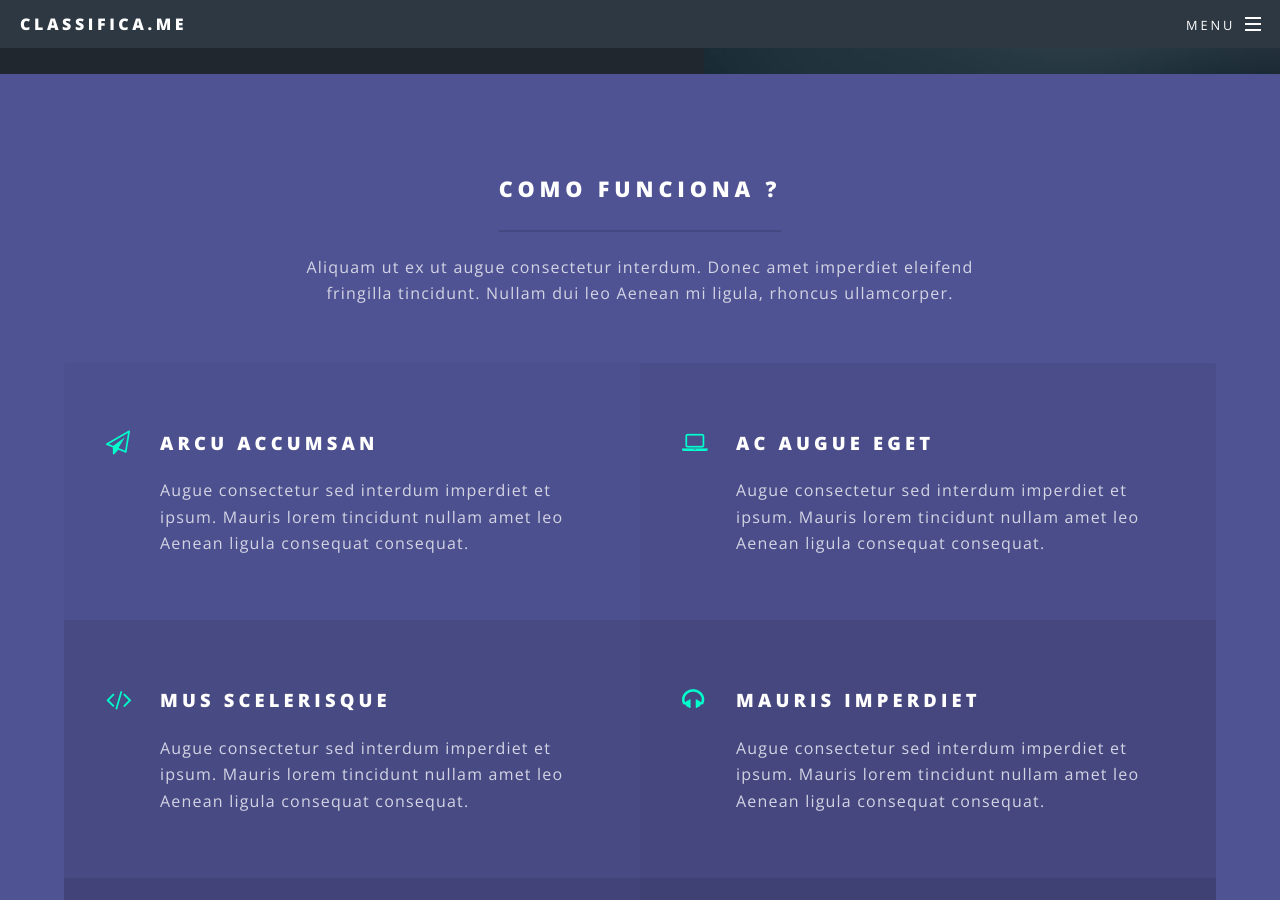
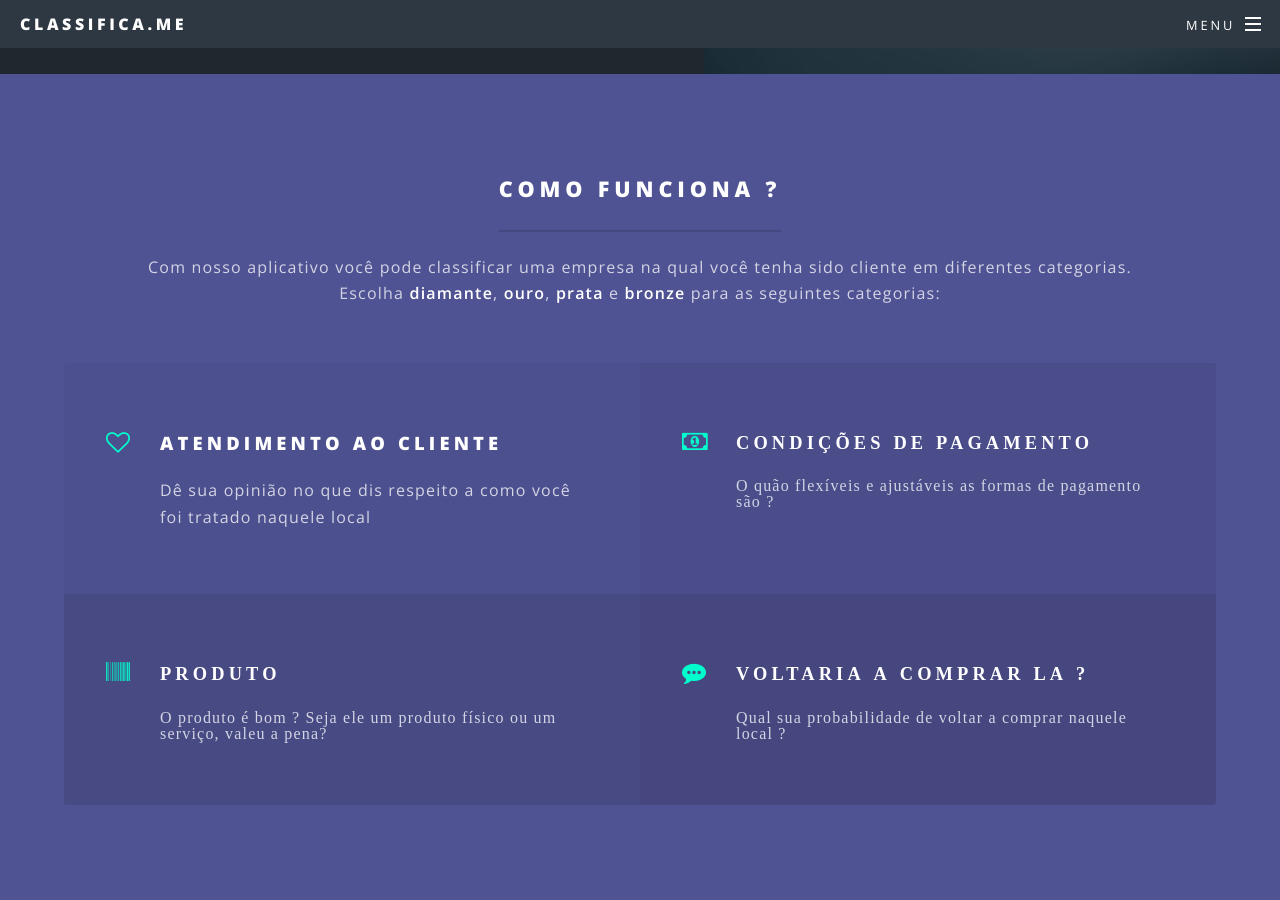
Before and after one commit to codered-co/classifica-me-web, a Jekyll site: the page built from index.html, in a window 1280 px wide and 900 px high, scrolled down 2977 px. Built offline with Jekyll 4.4.1, drawn with Linux system fonts in a browser that asks for light colours; some of the changed text lies outside the part shown.

Commit message:
closes#1 - Finalização das descrições de teste

```diff
--- a/_includes/head.html
+++ b/_includes/head.html
@@ -9,4 +9,5 @@
   <!--[if lte IE 8]><link rel="stylesheet" href="{{ "/css/ie8.css" | prepend: site.baseurl }}" /><![endif]-->
   <!--[if lte IE 9]><link rel="stylesheet" href="{{ "/css/ie9.css" | prepend: site.baseurl }}" /><![endif]-->
   <link rel="alternate" type="application/rss+xml" title="{{ site.title }}" href="{{ "/feed.xml" | prepend: site.baseurl | prepend: site.url }}">
+  <script src="{{ "/js/countdown.min.js" | prepend: site.baseurl }}"></script>
 </head>
--- a/_includes/scripts.html
+++ b/_includes/scripts.html
@@ -1,4 +1,5 @@
 <!-- Scripts -->
+
 <script src="{{ "/js/jquery.min.js" | prepend: site.baseurl }}"></script>
 <script src="{{ "/js/jquery.scrollex.min.js" | prepend: site.baseurl }}"></script>
 <script src="{{ "/js/jquery.scrolly.min.js" | prepend: site.baseurl }}"></script>
--- a/css/main.scss
+++ b/css/main.scss
@@ -1832,3 +1832,12 @@
 			}
 		}
 	}
+
+
+
+	/*CUSTOM MADE SCSS*/
+
+	.center-side{
+		flex-direction: column;
+		text-align: center;
+	}
--- a/index.html
+++ b/index.html
@@ -73,33 +73,24 @@
 						<div class="inner">
 							<header class="major">
 								<h2>Como funciona ?</h2>
-								<p>Aliquam ut ex ut augue consectetur interdum. Donec amet imperdiet eleifend<br />
-								fringilla tincidunt. Nullam dui leo Aenean mi ligula, rhoncus ullamcorper.</p>
+								<p>Com nosso aplicativo você pode classificar uma empresa na qual você tenha sido cliente em diferentes categorias. <br> Escolha <strong>diamante</strong>, <strong>ouro</strong>, <strong>prata</strong> e <strong>bronze</strong> para as seguintes categorias:</p>
 							</header>
 							<ul class="features">
-								<li class="icon fa-paper-plane-o">
-									<h3>Arcu accumsan</h3>
-									<p>Augue consectetur sed interdum imperdiet et ipsum. Mauris lorem tincidunt nullam amet leo Aenean ligula consequat consequat.</p>
+								<li class="icon fa-heart-o">
+									<h3>Atendimento ao cliente</h3>
+									<p>Dê sua opinião no que dis respeito a como você foi tratado naquele local</p>
 								</li>
-								<li class="icon fa-laptop">
-									<h3>Ac Augue Eget</h3>
-									<p>Augue consectetur sed interdum imperdiet et ipsum. Mauris lorem tincidunt nullam amet leo Aenean ligula consequat consequat.</p>
+								<li class="icon fa fa-money">
+									<h3>Condições de pagamento</h3>
+									<p>O quão flexíveis e ajustáveis as formas de pagamento são ?</p>
 								</li>
-								<li class="icon fa-code">
-									<h3>Mus Scelerisque</h3>
-									<p>Augue consectetur sed interdum imperdiet et ipsum. Mauris lorem tincidunt nullam amet leo Aenean ligula consequat consequat.</p>
+								<li class="icon fa fa-barcode">
+									<h3>Produto</h3>
+									<p>O produto é bom ? Seja ele um produto físico ou um serviço, valeu a pena?</p>
 								</li>
-								<li class="icon fa-headphones">
-									<h3>Mauris Imperdiet</h3>
-									<p>Augue consectetur sed interdum imperdiet et ipsum. Mauris lorem tincidunt nullam amet leo Aenean ligula consequat consequat.</p>
-								</li>
-								<li class="icon fa-heart-o">
-									<h3>Aenean Primis</h3>
-									<p>Augue consectetur sed interdum imperdiet et ipsum. Mauris lorem tincidunt nullam amet leo Aenean ligula consequat consequat.</p>
-								</li>
-								<li class="icon fa-flag-o">
-									<h3>Tortor Ut</h3>
-									<p>Augue consectetur sed interdum imperdiet et ipsum. Mauris lorem tincidunt nullam amet leo Aenean ligula consequat consequat.</p>
+								<li class="icon fa fa-commenting">
+									<h3>Voltaria a comprar la ?</h3>
+									<p>Qual sua probabilidade de voltar a comprar naquele local ?</p>
 								</li>
 							</ul>
 						</div>
@@ -107,14 +98,26 @@
 
 				<!-- CTA -->
 					<section id="cta" class="wrapper style4">
-						<div class="inner">
-							<header>
-								<h2>Arcue ut vel commodo</h2>
-								<p>Aliquam ut ex ut augue consectetur interdum endrerit imperdiet amet eleifend fringilla.</p>
-							</header>
-							<ul class="actions vertical">
-								<li><a href="#" class="button fit special">Activate</a></li>
-								<li><a href="#" class="button fit">Learn More</a></li>
-							</ul>
+						<div class="center-side">
+							<h2 id="counter"></h2>
+							<div id="text">
+								... para o início da fase beta do aplicativo
+							</div>
 						</div>
 					</section>
+
+				<script>
+					countdown(
+					new Date(2019, 8, 22),
+						function(ts) {
+						    document.getElementById('counter').innerHTML = ts.toHTML();
+						}, countdown.HOURS|countdown.MINUTES|countdown.SECONDS
+					);
+
+					countdown.setLabels(
+						' milissegundo| segundo| minuto| hora| dia| semana| mês| ano| década| século| milênio',
+						' milissegundos| segundos| minutos| horas| dias| semanas| meses| anos| décadas| séculos| milênios',
+						' e ',
+						' , ',
+						'agora');
+				</script>
```
Also changed, not shown: js/countdown.min.js (added).
